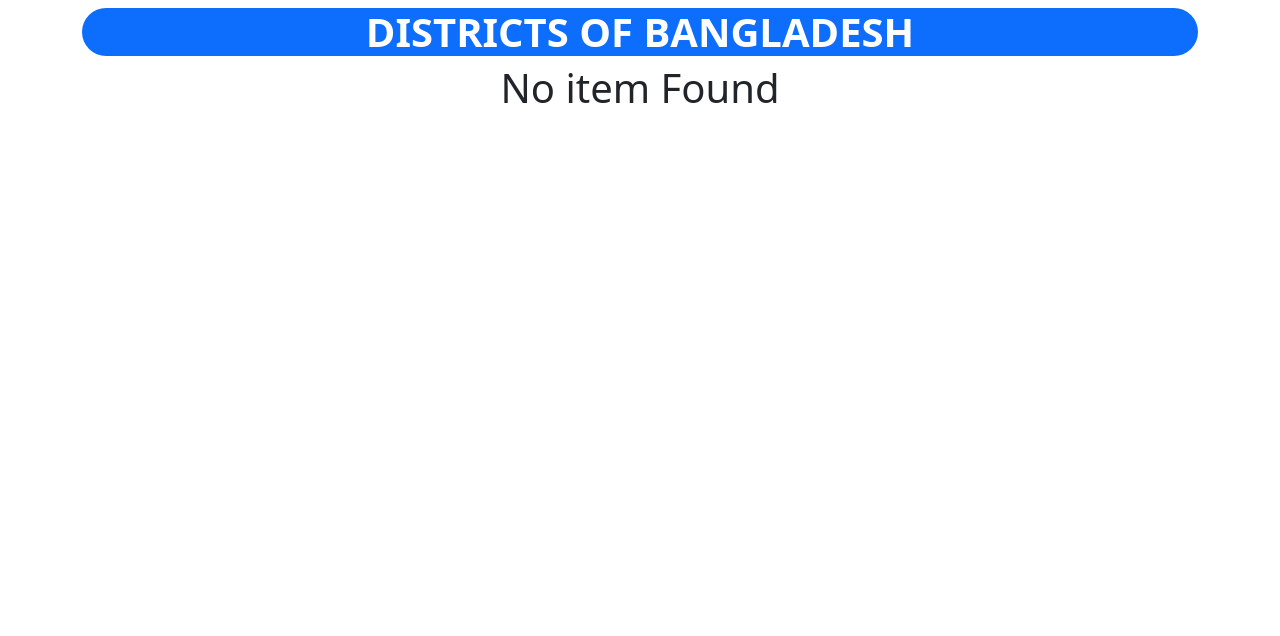
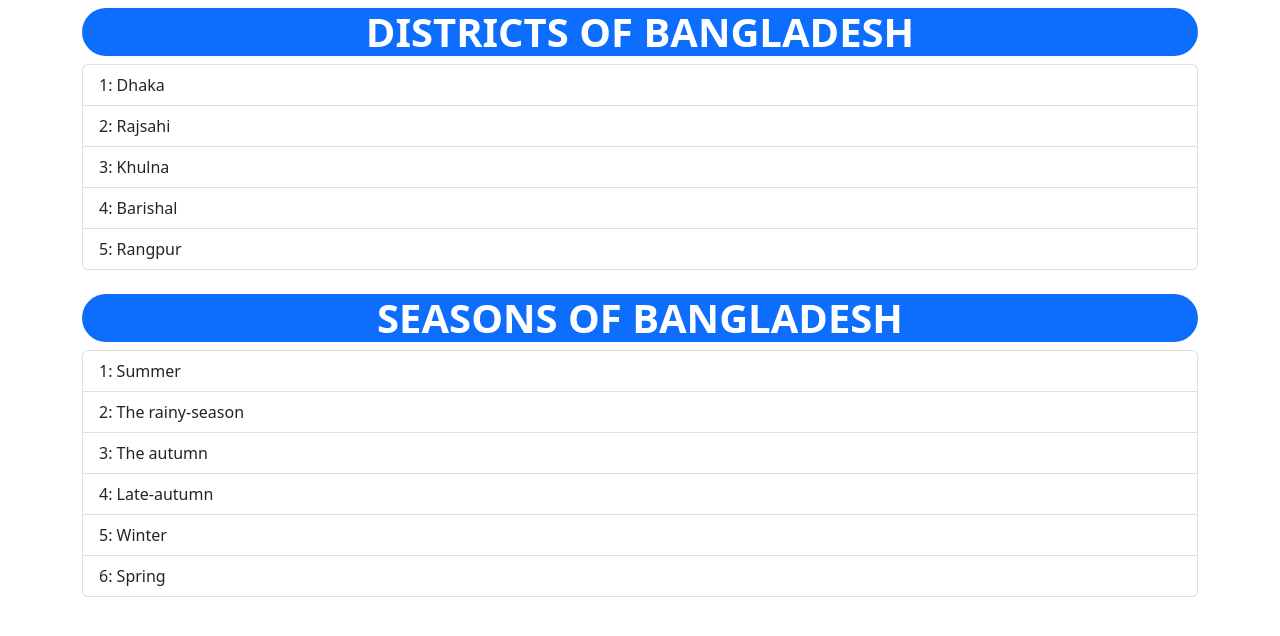
Before and after one commit to tamjidzihan/reactJS, a React (Vite) app: page / in a window 1280 px wide. Shown: the top 636 px of the page. Built offline with nearby package versions, Linux system fonts and the light colour scheme.

Commit message:
office 2024-03-24

```diff
--- a/src/App.tsx
+++ b/src/App.tsx
@@ -1,12 +1,52 @@
 // import './App.css'
 import ListGroup from './components/ListGroup';
 
+function App() {
 
-function App() {
+  let districts = {
+    items: [
+      'Dhaka',
+      'Rajsahi',
+      'Khulna',
+      'Barishal',
+      'Rangpur'
+    ],
+    heading: 'Districts of bangladesh'
+  }
+
+  let seasons = {
+    items: [
+      'Summer',
+      'The rainy-season',
+      'The autumn',
+      'Late-autumn',
+      'Winter',
+      'Spring'
+    ],
+    heading: 'seasons of bangladesh'
+  }
+
+
   return (
-    <div>
-      <ListGroup />
-    </div>
+    <>
+      <div className=' mb-4 '>
+        <ListGroup
+          items={districts.items}
+          heading={districts.heading}
+          onSelectItem={(item: string) => {
+            console.log(item)
+          }} />
+      </div>
+      <div >
+        <ListGroup
+          items={seasons.items}
+          heading={seasons.heading}
+          onSelectItem={(item: string) => {
+            console.log(item)
+          }}
+        />
+      </div>
+    </>
   )
 }
 
--- a/src/components/ListGroup.tsx
+++ b/src/components/ListGroup.tsx
@@ -2,17 +2,18 @@ import { MouseEvent, useState } from 'react';
 import 'bootstrap/dist/css/bootstrap.css'
 
 
+interface ListProps {
+    items: string[];
+    heading: string;
+    onSelectItem: (item: string) => void;
+}
 
-function ListGroup() {
 
-    let items = [
-        'Dhaka',
-        'Rajsahi',
-        'Khulna',
-        'Barishal',
-        'Rangpur'
-    ];
-    items = [];
+function ListGroup({ items, heading, onSelectItem }: ListProps) {
+
+
+    // items = [];
+
 
     const [selecetedIndex, setSelecetedIndex] = useState(-1)
     console.log(selecetedIndex);
@@ -28,24 +29,26 @@ function ListGroup() {
                 : "list-group-item text-start "} role='button'
             key={item}
             // onClick={() => console.log(index, item)}
-            onClick={() => setSelecetedIndex(index)}
+            onClick={() => {
+                setSelecetedIndex(index)
+                onSelectItem(item)
+            }
+            }
         >
             {index + 1}: {item}
-        </li>
+        </li >
     )
 
 
     return (
         <>
-            <div className='container my-2 fadeUpDown'>
-                <h1 className=' rounded-5  fw-bold text-center text-white  text-uppercase bg-primary '>Districts of bangladesh</h1>
-                {items.length === 0 && <p className=' display-6 text-center  '>No item Found</p>}
-                <ul className="list-group">{listItems}
-                    {/* <li className="list-group-item">An item</li>
-                    <li className="list-group-item">A second item</li>
-                    <li className="list-group-item">A third item</li>
-                    <li className="list-group-item">A fourth item</li>
-                    <li className="list-group-item">And a fifth one</li> */}
+            <div className='container my-2'>
+                <h1 className=' rounded-5  fw-bold text-center text-white  text-uppercase bg-primary '>{heading}</h1>
+                {items.length === 0
+                    && <p className=' display-6 text-center  '>No item Found</p>
+                }
+                <ul className="list-group">
+                    {listItems}
                 </ul>
             </div >
         </>
```
Also changed, not shown: src/components/Seasons.tsx (added, +46 -0 lines).
